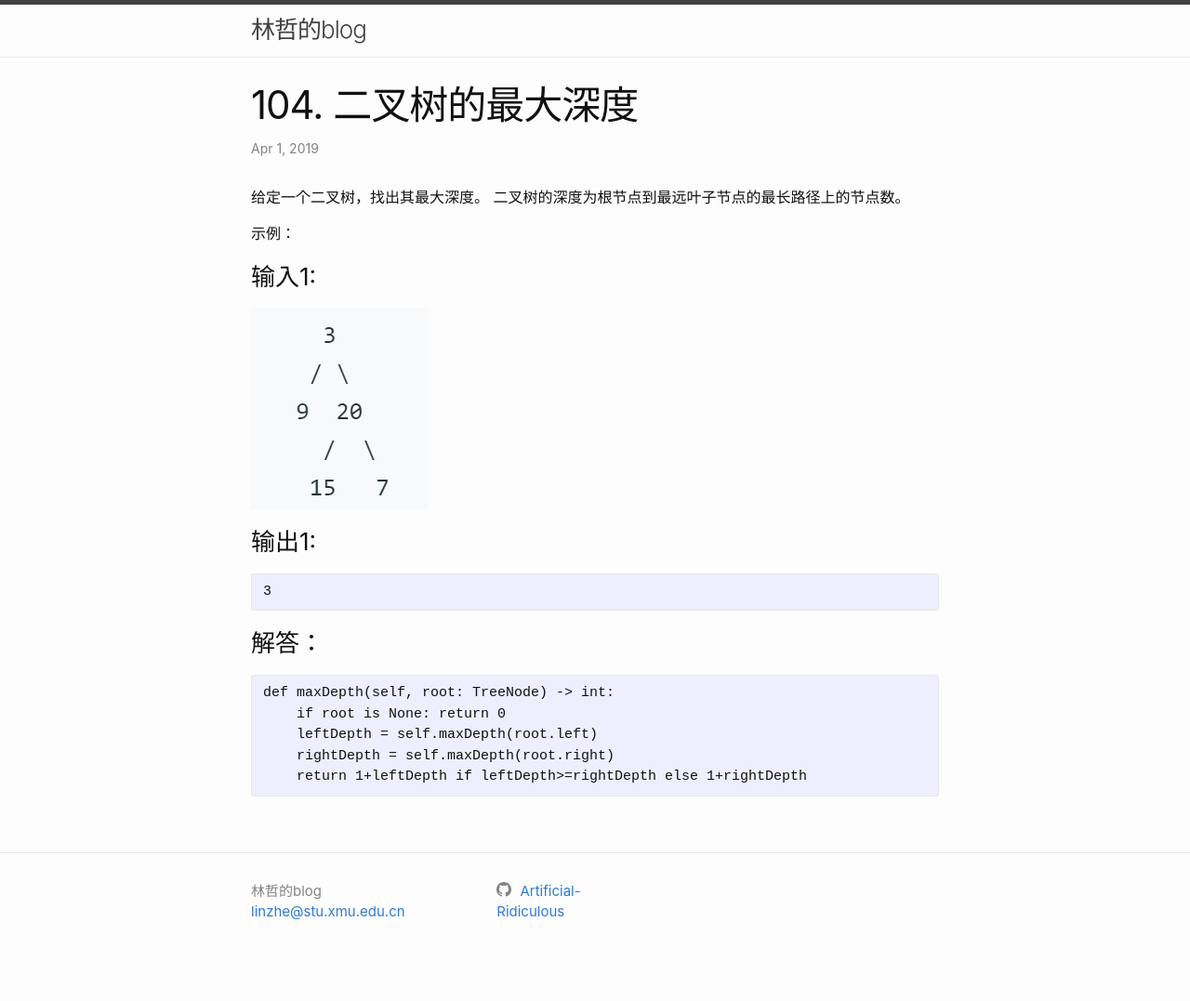
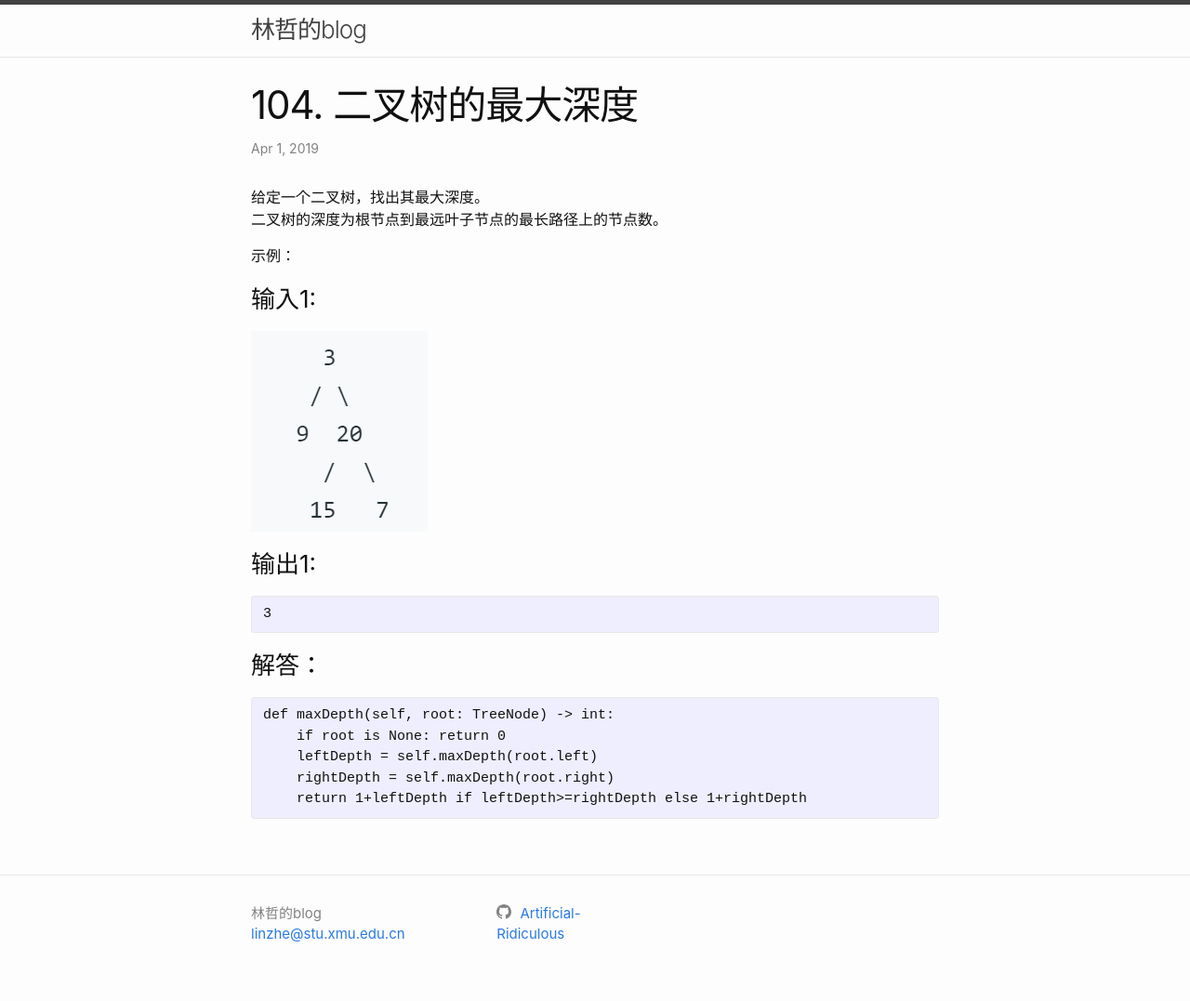
Before and after one commit to Artificial-Ridiculous/Artificial-Ridiculous.github.io, a Jekyll site: the page built from _posts/2019-04-01-104.二叉树的最大深度.markdown, in a window 1280 px wide. Shown: the whole page at 93% size. Built offline with Jekyll 4.4.1, drawn with Linux system fonts in a browser that asks for light colours; before the commit the page ends 1053 px from its top, so only the background shows below that; part of the change alters nothing that is shown.

Commit message:
Update _config.yml

```diff
--- a/_config.yml
+++ b/_config.yml
@@ -23,6 +23,10 @@ category_feeds: false
 
 # Build settings
 markdown: kramdown
+kramdown:
+   input: GFM
+   hard_wrap: falseS
+   syntax_highlighter: rouge
 theme: minima
 highlighter: rouge
 plugins:
```
